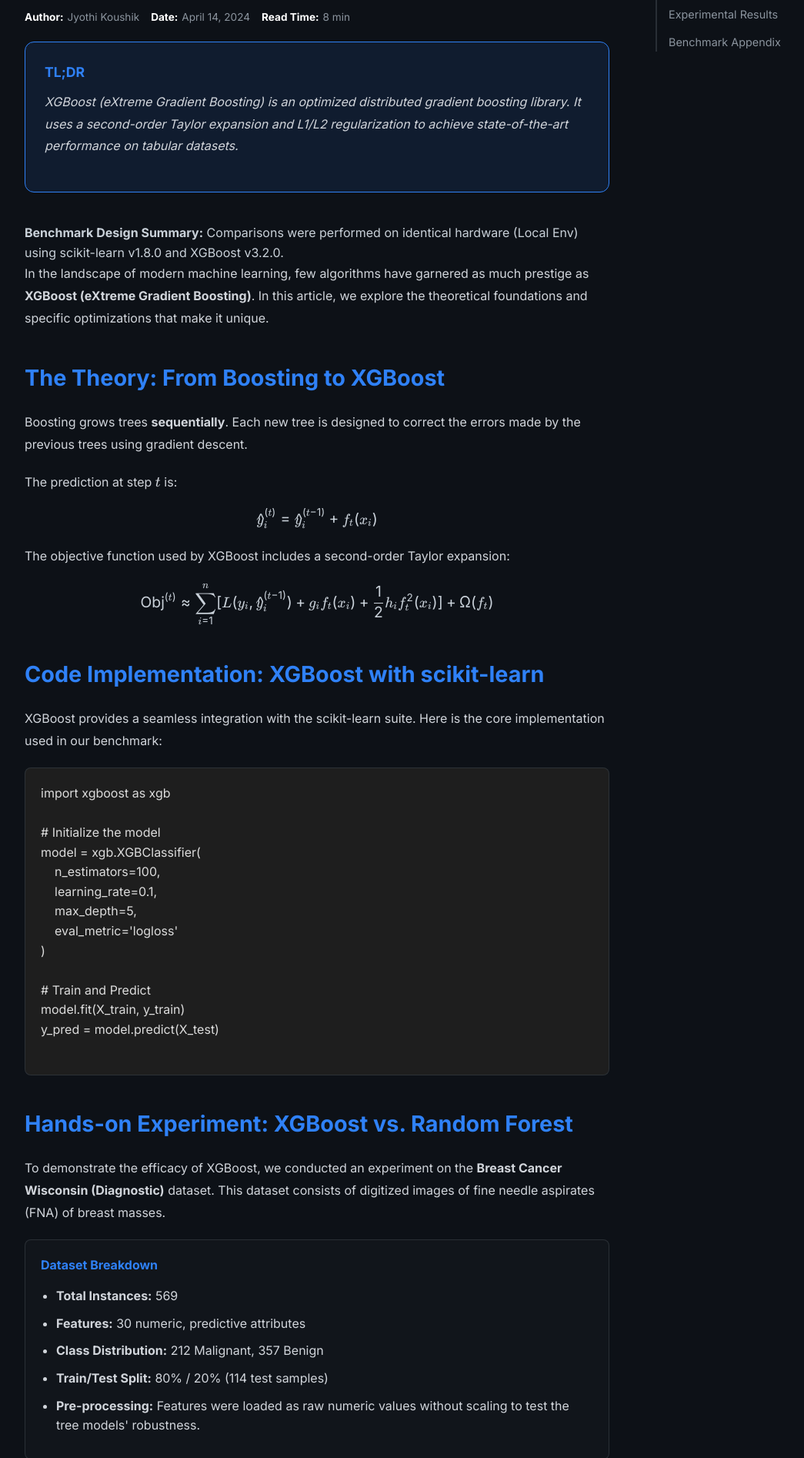
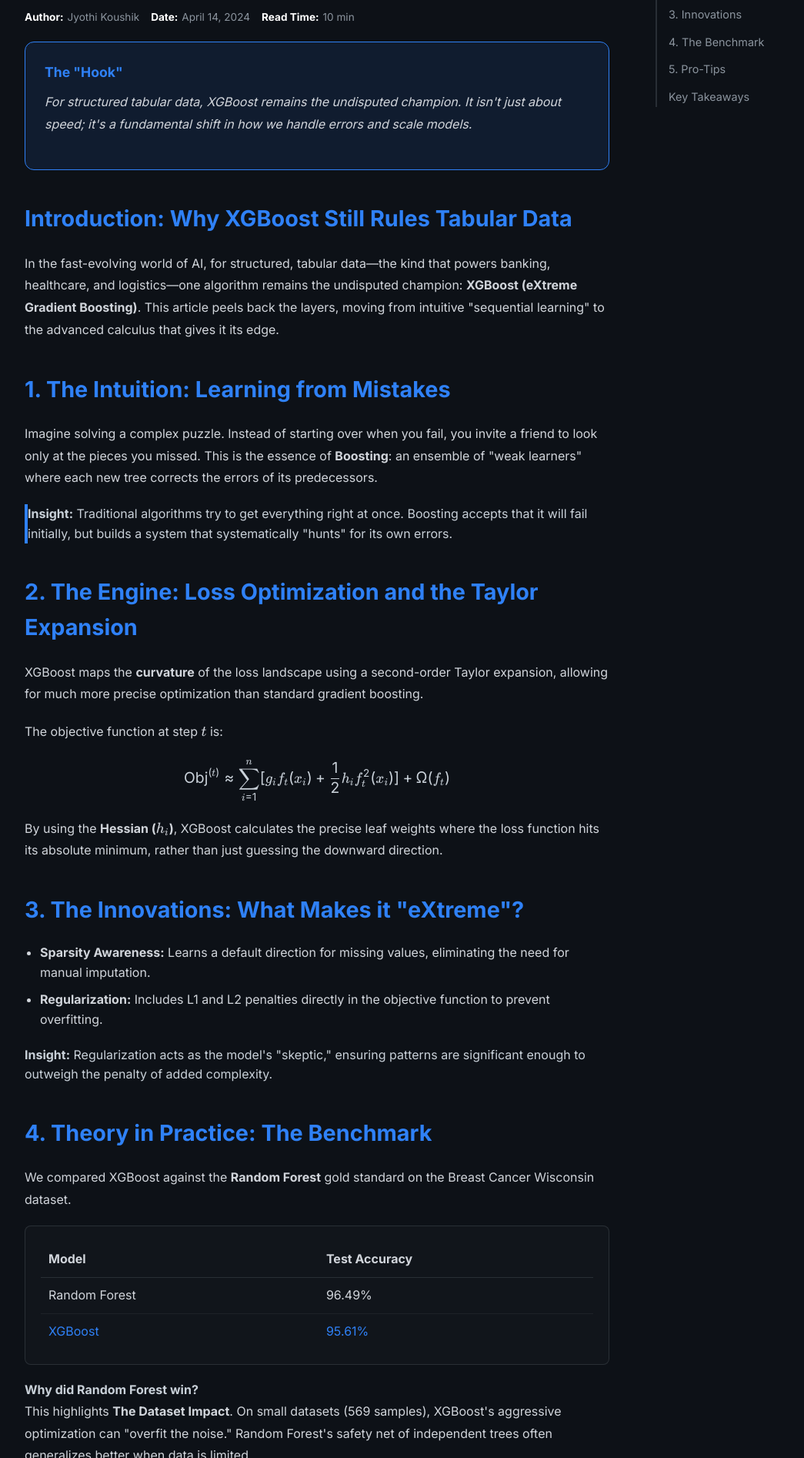
Before and after one commit to koushik192211914/ML--Algorithm, a plain HTML site: page xgboost-deep-dive/article.html in a window 1280 px wide. Shown: the part 256-2150 px from the top of the page at 77% size, without its empty margins (48-1093 px from the left). Drawn offline with nearby package versions, Linux system fonts and the light colour scheme.

Commit message:
Update author to Jyothi Koushik and refine technical article content

```diff
--- a/xgboost-deep-dive/article.html
+++ b/xgboost-deep-dive/article.html
@@ -80,88 +80,101 @@
 
     <div class="article-layout">
         <main class="article-content" style="margin: 0; max-width: 800px;">
-            <h1>Deep Dive into Gradient Boosting Machines: The Power of XGBoost</h1>
+            <h1>Beyond the Hype: A Decisive Look at XGBoost</h1>
 
             <div class="meta-info">
                 <span><b>Author:</b> Jyothi Koushik</span>
                 <span><b>Date:</b> April 14, 2024</span>
-                <span><b>Read Time:</b> 8 min</span>
+                <span><b>Read Time:</b> 10 min</span>
             </div>
 
             <div class="tldr">
-                <h3>TL;DR</h3>
-                <p>XGBoost (eXtreme Gradient Boosting) is an optimized distributed gradient boosting library. It uses a
-                    second-order Taylor expansion and L1/L2 regularization to achieve state-of-the-art performance on
-                    tabular datasets.</p>
+                <h3>The "Hook"</h3>
+                <p>For structured tabular data, XGBoost remains the undisputed champion. It isn't just about speed; it's
+                    a fundamental shift in how we handle errors and scale models.</p>
             </div>
 
-            <div class="alert">
-                <strong>Benchmark Design Summary:</strong> Comparisons were performed on identical hardware (Local Env)
-                using scikit-learn v1.8.0 and XGBoost v3.2.0.
+            <h2 id="intro">Introduction: Why XGBoost Still Rules Tabular Data</h2>
+            <p>In the fast-evolving world of AI, for structured, tabular data—the kind that powers banking, healthcare,
+                and logistics—one algorithm remains the undisputed champion: <strong>XGBoost (eXtreme Gradient
+                    Boosting)</strong>. This article peels back the layers, moving from intuitive "sequential learning"
+                to the advanced calculus that gives it its edge.</p>
+
+            <h2 id="intuition">1. The Intuition: Learning from Mistakes</h2>
+            <p>Imagine solving a complex puzzle. Instead of starting over when you fail, you invite a friend to look
+                only at the pieces you missed. This is the essence of <strong>Boosting</strong>: an ensemble of "weak
+                learners" where each new tree corrects the errors of its predecessors.</p>
+
+            <div class="alert" style="border-left: 4px solid var(--accent-color);">
+                <strong>Insight:</strong> Traditional algorithms try to get everything right at once. Boosting accepts
+                that it will fail initially, but builds a system that systematically "hunts" for its own errors.
             </div>
 
-            <p id="intro">In the landscape of modern machine learning, few algorithms have garnered as much prestige as
-                <strong>XGBoost
-                    (eXtreme Gradient Boosting)</strong>. In this article, we explore the theoretical foundations and
-                specific optimizations that make it unique.
-            </p>
+            <h2 id="theory">2. The Engine: Loss Optimization and the Taylor Expansion</h2>
+            <p>XGBoost maps the <strong>curvature</strong> of the loss landscape using a second-order Taylor expansion,
+                allowing for much more precise optimization than standard gradient boosting.</p>
 
-            <h2 id="theory">The Theory: From Boosting to XGBoost</h2>
-            <p>Boosting grows trees <strong>sequentially</strong>. Each new tree is designed to correct the errors made
-                by the previous trees using gradient descent.</p>
+            <p>The objective function at step \( t \) is:</p>
+            \[ \text{Obj}^{(t)} \approx \sum_{i=1}^n [g_i f_t(x_i) + \frac{1}{2} h_i f_t^2(x_i)] + \Omega(f_t) \]
 
-            <p>The prediction at step \( t \) is:</p>
-            \[ \hat{y}_i^{(t)} = \hat{y}_i^{(t-1)} + f_t(x_i) \]
+            <p>By using the <strong>Hessian (\( h_i \))</strong>, XGBoost calculates the precise leaf weights where the
+                loss function hits its absolute minimum, rather than just guessing the downward direction.</p>
 
-            <p>The objective function used by XGBoost includes a second-order Taylor expansion:</p>
-            \[ \text{Obj}^{(t)} \approx \sum_{i=1}^n [L(y_i, \hat{y}_i^{(t-1)}) + g_i f_t(x_i) + \frac{1}{2} h_i
-            f_t^2(x_i)]
-            + \Omega(f_t) \]
+            <h2 id="innovations">3. The Innovations: What Makes it "eXtreme"?</h2>
+            <ul>
+                <li><strong>Sparsity Awareness:</strong> Learns a default direction for missing values, eliminating the
+                    need for manual imputation.</li>
+                <li><strong>Regularization:</strong> Includes L1 and L2 penalties directly in the objective function to
+                    prevent overfitting.</li>
+            </ul>
 
-            <h2 id="implementation">Code Implementation: XGBoost with scikit-learn</h2>
-            <p>XGBoost provides a seamless integration with the scikit-learn suite. Here is the core implementation used
-                in our benchmark:</p>
-            <pre
-                style="background: #1e1e1e; padding: 20px; border-radius: 8px; color: #dcdcdc; border: 1px solid var(--border-color); overflow-x: auto;">
-import xgboost as xgb
+            <div class="alert">
+                <strong>Insight:</strong> Regularization acts as the model's "skeptic," ensuring patterns are
+                significant enough to outweigh the penalty of added complexity.
+            </div>
 
-# Initialize the model
-model = xgb.XGBClassifier(
-    n_estimators=100,
-    learning_rate=0.1,
-    max_depth=5,
-    eval_metric='logloss'
-)
-
-# Train and Predict
-model.fit(X_train, y_train)
-y_pred = model.predict(X_test)
-            </pre>
-
-            <h2 id="experiment">Hands-on Experiment: XGBoost vs. Random Forest</h2>
-            <p>To demonstrate the efficacy of XGBoost, we conducted an experiment on the <strong>Breast Cancer Wisconsin
-                    (Diagnostic)</strong> dataset. This dataset consists of digitized images of fine needle aspirates
-                (FNA) of breast masses.</p>
+            <h2 id="experiment">4. Theory in Practice: The Benchmark</h2>
+            <p>We compared XGBoost against the <strong>Random Forest</strong> gold standard on the Breast Cancer
+                Wisconsin dataset.</p>
 
             <div
-                style="background: rgba(255, 255, 255, 0.02); padding: 20px; border-radius: 8px; border: 1px solid var(--border-color); margin-bottom: 30px;">
-                <h4 style="color: var(--accent-color); margin-bottom: 15px;">Dataset Breakdown</h4>
-                <ul style="margin: 0; padding-left: 20px;">
-                    <li><strong>Total Instances:</strong> 569</li>
-                    <li><strong>Features:</strong> 30 numeric, predictive attributes</li>
-                    <li><strong>Class Distribution:</strong> 212 Malignant, 357 Benign</li>
-                    <li><strong>Train/Test Split:</strong> 80% / 20% (114 test samples)</li>
-                    <li><strong>Pre-processing:</strong> Features were loaded as raw numeric values without scaling to
-                        test the tree models' robustness.</li>
-                </ul>
+                style="background: rgba(255, 255, 255, 0.02); padding: 20px; border-radius: 8px; border: 1px solid var(--border-color); margin: 20px 0;">
+                <table style="width: 100%; border-collapse: collapse; color: #d1d5db;">
+                    <thead>
+                        <tr style="border-bottom: 1px solid var(--border-color);">
+                            <th style="padding: 10px; text-align: left;">Model</th>
+                            <th style="padding: 10px; text-align: left;">Test Accuracy</th>
+                        </tr>
+                    </thead>
+                    <tbody>
+                        <tr style="border-bottom: 1px solid rgba(255,255,255,0.05);">
+                            <td style="padding: 10px;">Random Forest</td>
+                            <td style="padding: 10px;">96.49%</td>
+                        </tr>
+                        <tr>
+                            <td style="padding: 10px; color: var(--accent-color);">XGBoost</td>
+                            <td style="padding: 10px; color: var(--accent-color);">95.61%</td>
+                        </tr>
+                    </tbody>
+                </table>
             </div>
 
-            <p>While Random Forest achieved an accuracy of <strong>0.9649</strong>, XGBoost followed closely with
-                <strong>0.9561</strong>.
-            </p>
-            <p>This result highlights a key ML truth: on smaller tabular datasets, the simpler decision boundary of
-                Random
-                Forest can sometimes generalize better than the aggressive optimization of XGBoost.</p>
+            <h4>Why did Random Forest win?</h4>
+            <p>This highlights <strong>The Dataset Impact</strong>. On small datasets (569 samples), XGBoost's
+                aggressive optimization can "overfit the noise." Random Forest's safety net of independent trees often
+                generalizes better when data is limited.</p>
+
+            <h2 id="when-not">5. When NOT to Use XGBoost</h2>
+            <ol>
+                <li><strong>Small Datasets:</strong> As seen above, simpler models might generalize better.</li>
+                <li><strong>Unstructured Data:</strong> Deep Learning remains king for images and audio.</li>
+                <li><strong>Strict Interpretability:</strong> Linear models are easier to explain to regulators.</li>
+            </ol>
+
+            <h2 id="takeaways">Key Takeaways from This Study</h2>
+            <p>XGBoost offers the highest potential for performance, provided you have the data to back it up and the
+                regularization to keep it in check. Its success lies in robust engineering—sparsity handling and
+                parallel split-finding—that makes it a production-ready titan.</p>
 
             <a href="experiments.html" class="btn">View Detailed Results</a>
         </main>
@@ -170,10 +183,12 @@
             <h4>In this article</h4>
             <ul>
                 <li><a href="#intro">Introduction</a></li>
-                <li><a href="#theory">Theory & Math</a></li>
-                <li><a href="#implementation">Code Implementation</a></li>
-                <li><a href="#experiment">Experimental Results</a></li>
-                <li><a href="#appendix">Benchmark Appendix</a></li>
+                <li><a href="#intuition">1. Intuition</a></li>
+                <li><a href="#theory">2. The Engine</a></li>
+                <li><a href="#innovations">3. Innovations</a></li>
+                <li><a href="#experiment">4. The Benchmark</a></li>
+                <li><a href="#when-not">5. Pro-Tips</a></li>
+                <li><a href="#takeaways">Key Takeaways</a></li>
             </ul>
         </aside>
     </div>
```
Also changed, not shown: 2 other files.
